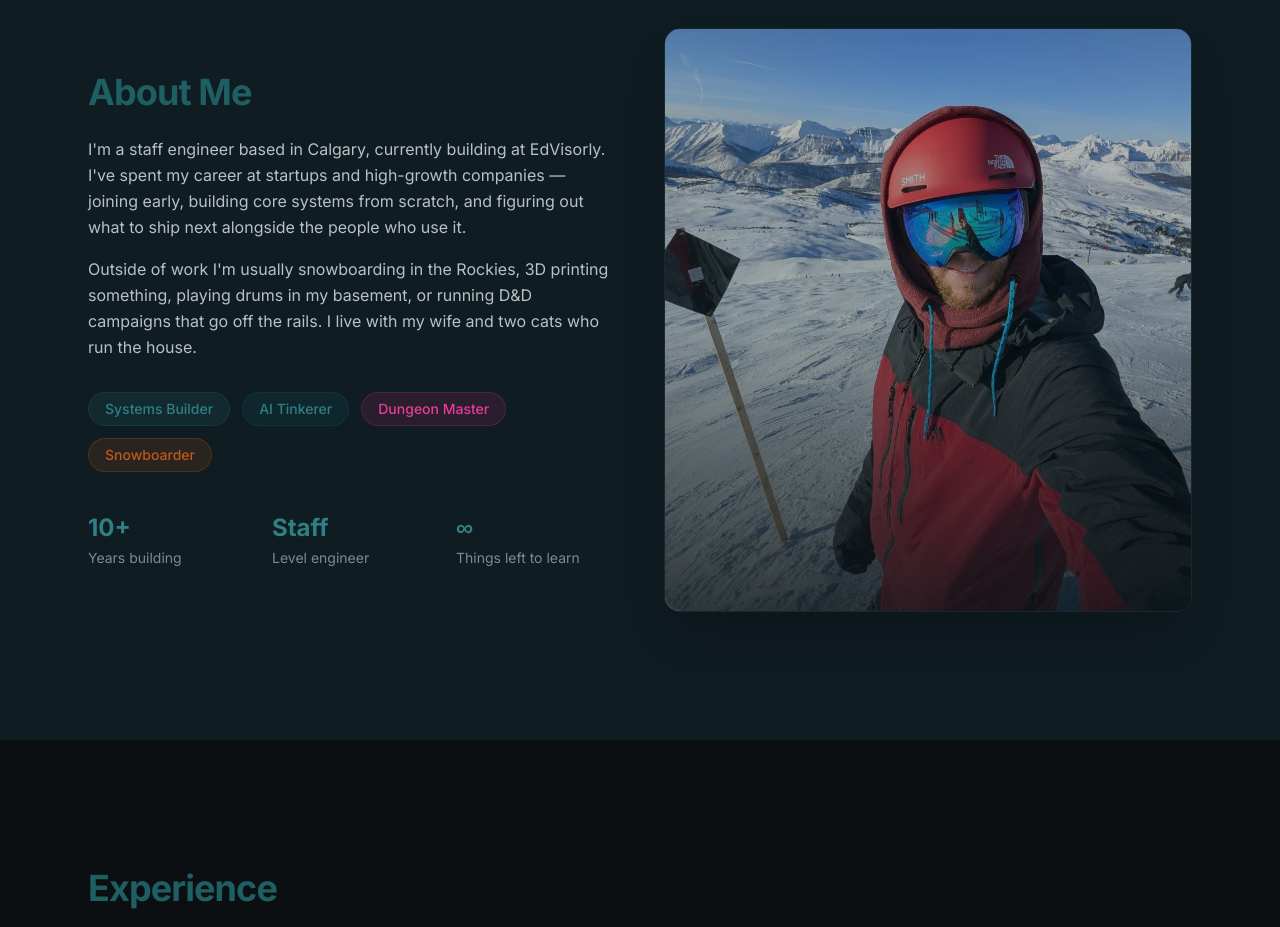
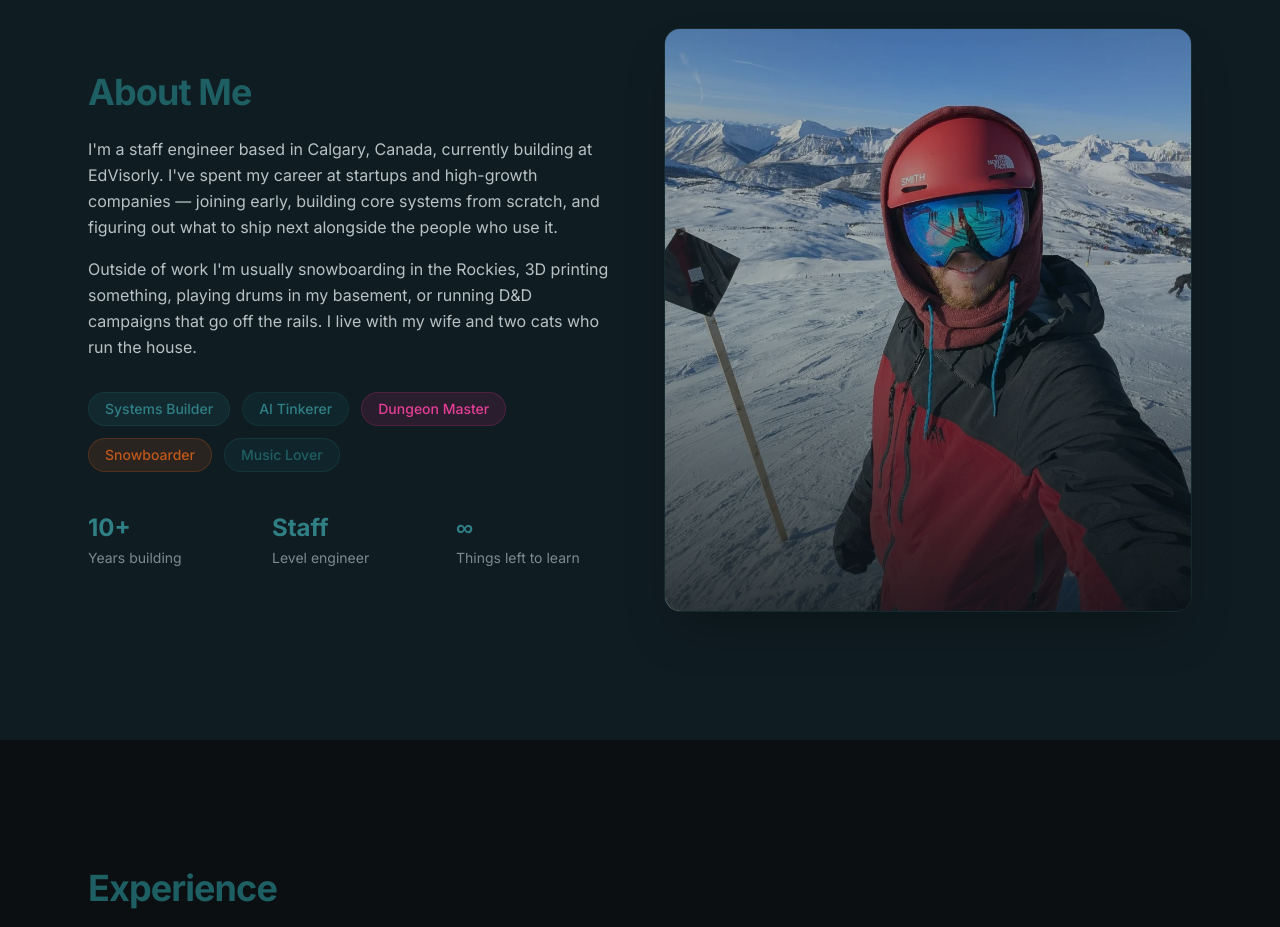
Before and after one commit to stschmaltz/personal-website-v4, a React (Vite) app: page / in a window 1280 px wide. Shown: the part 900-1827 px from the top of the page. Built offline with nearby package versions, Linux system fonts and the light colour scheme.

Commit message:
small tweaks

```diff
--- a/index.html
+++ b/index.html
@@ -5,7 +5,7 @@
     <meta name="viewport" content="width=device-width, initial-scale=1.0" />
 
     <title>Shane Schmaltz | Staff Software Engineer</title>
-    <meta name="description" content="Shane Schmaltz — Staff Software Engineer based in Calgary, AB. Building at EdVisorly. Previously Boulevard, Jobber, and Neo Financial." />
+    <meta name="description" content="Shane Schmaltz — Staff Software Engineer based in Calgary, Canada. Building at EdVisorly. Previously Boulevard, Jobber, and Neo Financial." />
     <meta name="author" content="Shane Schmaltz" />
     <link rel="canonical" href="https://shaneschmaltz.com" />
 
@@ -13,14 +13,14 @@
     <meta property="og:type" content="website" />
     <meta property="og:url" content="https://shaneschmaltz.com" />
     <meta property="og:title" content="Shane Schmaltz | Staff Software Engineer" />
-    <meta property="og:description" content="Staff Software Engineer based in Calgary, AB. Building at EdVisorly. Previously Boulevard, Jobber, and Neo Financial." />
+    <meta property="og:description" content="Staff Software Engineer based in Calgary, Canada. Building at EdVisorly. Previously Boulevard, Jobber, and Neo Financial." />
     <meta property="og:site_name" content="Shane Schmaltz" />
     <meta property="og:locale" content="en_CA" />
 
     <!-- Twitter Card -->
     <meta name="twitter:card" content="summary" />
     <meta name="twitter:title" content="Shane Schmaltz | Staff Software Engineer" />
-    <meta name="twitter:description" content="Staff Software Engineer based in Calgary, AB. Building at EdVisorly. Previously Boulevard, Jobber, and Neo Financial." />
+    <meta name="twitter:description" content="Staff Software Engineer based in Calgary, Canada. Building at EdVisorly. Previously Boulevard, Jobber, and Neo Financial." />
 
     <!-- Favicon -->
     <link rel="icon" type="image/png" href="/favicon.png" />
--- a/src/components/About.tsx
+++ b/src/components/About.tsx
@@ -14,6 +14,7 @@ const TAGS = [
     color: "bg-blossom/15 text-petal border-blossom/25",
   },
   { label: "Snowboarder", color: "bg-ember/15 text-ember border-ember/25" },
+  { label: "Music Lover", color: "bg-glacier/15 text-glacier border-glacier/25" },
 ];
 
 const STATS = [
@@ -33,7 +34,7 @@ export default function About() {
             </h2>
 
             <p className="mt-6 leading-relaxed text-silver">
-              I'm a staff engineer based in Calgary, currently building at
+              I'm a staff engineer based in Calgary, Canada, currently building at
               EdVisorly. I've spent my career at startups and high-growth
               companies — joining early, building core systems from scratch,
               and figuring out what to ship next alongside the people who use it.
```
